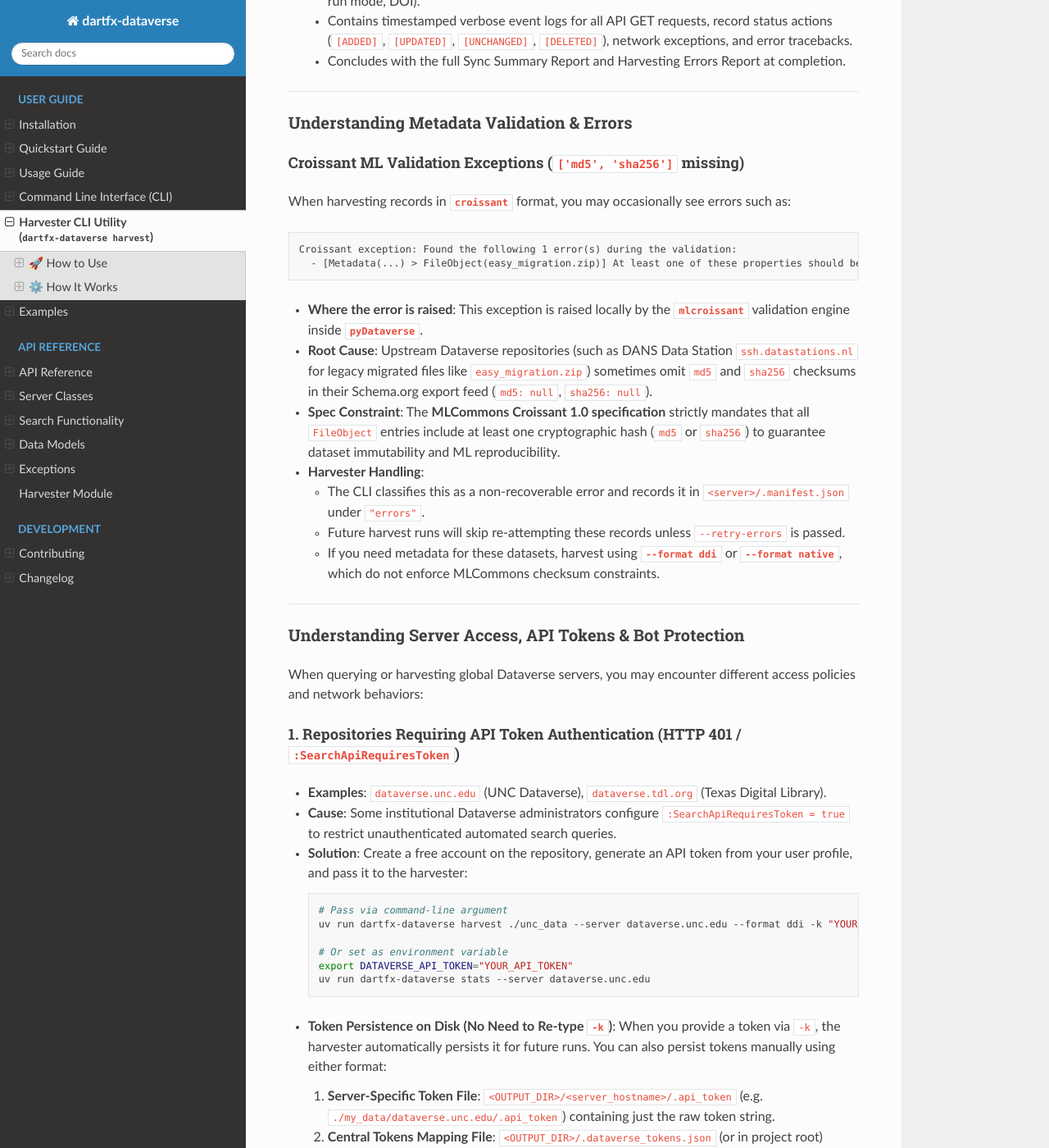
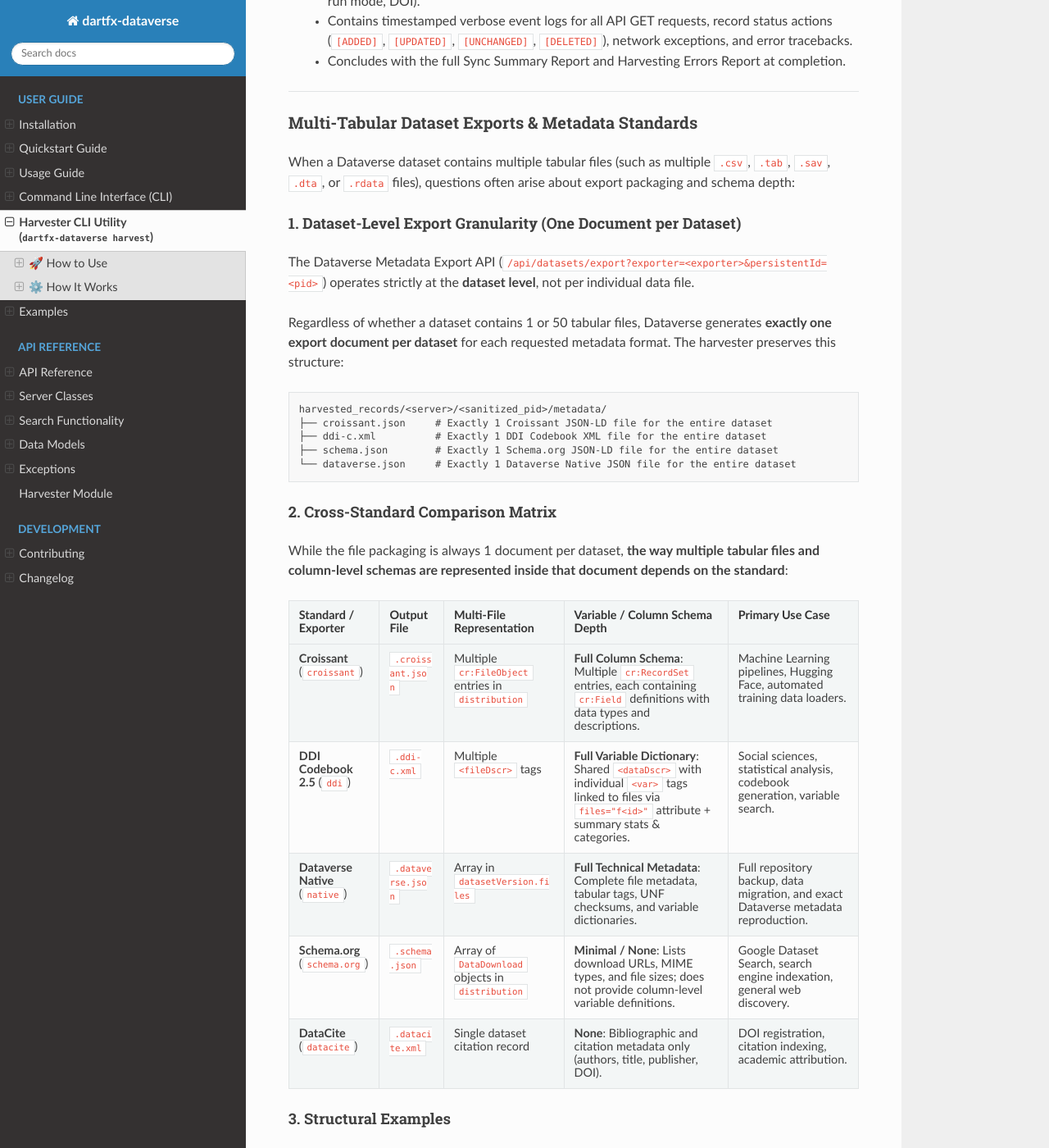
Before and after one commit to DataArtifex/dataverse-toolkit, a Sphinx documentation site: the page built from docs/source/harvester.md, in a window 1280 px wide and 1400 px high, scrolled down 7542 px. Shown: the whole window at 82% size. Built offline with Sphinx 7.4.7 and the Read the Docs theme 3.1.0, drawn with Linux system fonts in a browser that asks for light colours; some of the changed text lies outside the part shown.

Commit message:
docs: add harvester documentation for multi-tabular dataset export behavior and metadata standards

````diff
--- a/docs/source/harvester.md
+++ b/docs/source/harvester.md
@@ -242,6 +242,121 @@ Each server subdirectory maintains a `.manifest.json` metadata index:
 
 ---
 
+### Multi-Tabular Dataset Exports & Metadata Standards
+
+When a Dataverse dataset contains multiple tabular files (such as multiple `.csv`, `.tab`, `.sav`, `.dta`, or `.rdata` files), questions often arise about export packaging and schema depth:
+
+#### 1. Dataset-Level Export Granularity (One Document per Dataset)
+
+The Dataverse Metadata Export API (`/api/datasets/export?exporter=<exporter>&persistentId=<pid>`) operates strictly at the **dataset level**, not per individual data file.
+
+Regardless of whether a dataset contains 1 or 50 tabular files, Dataverse generates **exactly one export document per dataset** for each requested metadata format. The harvester preserves this structure:
+
+```text
+harvested_records/<server>/<sanitized_pid>/metadata/
+├── croissant.json     # Exactly 1 Croissant JSON-LD file for the entire dataset
+├── ddi-c.xml          # Exactly 1 DDI Codebook XML file for the entire dataset
+├── schema.json        # Exactly 1 Schema.org JSON-LD file for the entire dataset
+└── dataverse.json     # Exactly 1 Dataverse Native JSON file for the entire dataset
+```
+
+#### 2. Cross-Standard Comparison Matrix
+
+While the file packaging is always 1 document per dataset, **the way multiple tabular files and column-level schemas are represented inside that document depends on the standard**:
+
+| Standard / Exporter | Output File | Multi-File Representation | Variable / Column Schema Depth | Primary Use Case |
+| :--- | :--- | :--- | :--- | :--- |
+| **Croissant** (`croissant`) | `.croissant.json` | Multiple `cr:FileObject` entries in `distribution` | **Full Column Schema**: Multiple `cr:RecordSet` entries, each containing `cr:Field` definitions with data types and descriptions. | Machine Learning pipelines, Hugging Face, automated training data loaders. |
+| **DDI Codebook 2.5** (`ddi`) | `.ddi-c.xml` | Multiple `<fileDscr>` tags | **Full Variable Dictionary**: Shared `<dataDscr>` with individual `<var>` tags linked to files via `files="f<id>"` attribute + summary stats & categories. | Social sciences, statistical analysis, codebook generation, variable search. |
+| **Dataverse Native** (`native`) | `.dataverse.json` | Array in `datasetVersion.files` | **Full Technical Metadata**: Complete file metadata, tabular tags, UNF checksums, and variable dictionaries. | Full repository backup, data migration, and exact Dataverse metadata reproduction. |
+| **Schema.org** (`schema.org`) | `.schema.json` | Array of `DataDownload` objects in `distribution` | **Minimal / None**: Lists download URLs, MIME types, and file sizes; does not provide column-level variable definitions. | Google Dataset Search, search engine indexation, general web discovery. |
+| **DataCite** (`datacite`) | `.datacite.xml` | Single dataset citation record | **None**: Bibliographic and citation metadata only (authors, title, publisher, DOI). | DOI registration, citation indexing, academic attribution. |
+
+#### 3. Structural Examples
+
+##### Croissant ML (`.croissant.json`)
+Croissant represents each tabular file in `distribution` and maps each table to a distinct `RecordSet`:
+```json
+{
+  "@context": {
+    "@language": "en",
+    "@vocab": "https://schema.org/",
+    "cr": "http://mlcroissant.org/"
+  },
+  "@type": "Dataset",
+  "name": "Multi-Table Study",
+  "distribution": [
+    {
+      "@type": "cr:FileObject",
+      "@id": "file_101",
+      "name": "respondents.csv",
+      "contentUrl": "https://dataverse.example.org/api/access/datafile/101"
+    },
+    {
+      "@type": "cr:FileObject",
+      "@id": "file_102",
+      "name": "measurements.csv",
+      "contentUrl": "https://dataverse.example.org/api/access/datafile/102"
+    }
+  ],
+  "recordSet": [
+    {
+      "@type": "cr:RecordSet",
+      "@id": "recordset_respondents",
+      "name": "respondents",
+      "field": [
+        { "@type": "cr:Field", "name": "participant_id", "dataType": "sc:Integer" },
+        { "@type": "cr:Field", "name": "group", "dataType": "sc:Text" }
+      ]
+    },
+    {
+      "@type": "cr:RecordSet",
+      "@id": "recordset_measurements",
+      "name": "measurements",
+      "field": [
+        { "@type": "cr:Field", "name": "participant_id", "dataType": "sc:Integer" },
+        { "@type": "cr:Field", "name": "score", "dataType": "sc:Float" }
+      ]
+    }
+  ]
+}
+```
+
+##### DDI Codebook 2.5 (`.ddi-c.xml`)
+DDI Codebook defines each tabular file under `<fileDscr>` and aggregates all variables across files under `<dataDscr>`, linking each variable back to its specific file via `files="f<id>"`:
+```xml
+<codeBook xmlns="ddi:codebook:2_5" version="2.5">
+  <stdyDscr>
+    <citation><titlStmt><titl>Multi-Table Study</titl></titlStmt></citation>
+  </stdyDscr>
+
+  <!-- File descriptions for each tabular file -->
+  <fileDscr ID="f101">
+    <fileTxt><fileName>respondents.tab</fileName></fileTxt>
+  </fileDscr>
+  <fileDscr ID="f102">
+    <fileTxt><fileName>measurements.tab</fileName></fileTxt>
+  </fileDscr>
+
+  <!-- Variable definitions for all files with file linkage -->
+  <dataDscr>
+    <var ID="v1" files="f101" name="participant_id">
+      <labl>Participant Identification Number</labl>
+      <varFormat type="numeric"/>
+    </var>
+    <var ID="v2" files="f101" name="group">
+      <labl>Study Group Assignment</labl>
+    </var>
+    <var ID="v3" files="f102" name="score">
+      <labl>Test Score</labl>
+      <sumStat type="mean">74.2</sumStat>
+    </var>
+  </dataDscr>
+</codeBook>
+```
+
+---
+
 ### Understanding Metadata Validation & Errors
 
 #### Croissant ML Validation Exceptions (`['md5', 'sha256']` missing)
````
Also changed, not shown: CHANGELOG.md (+3 -2 lines), IMPLEMENTATION.md (+1 -0 lines).
